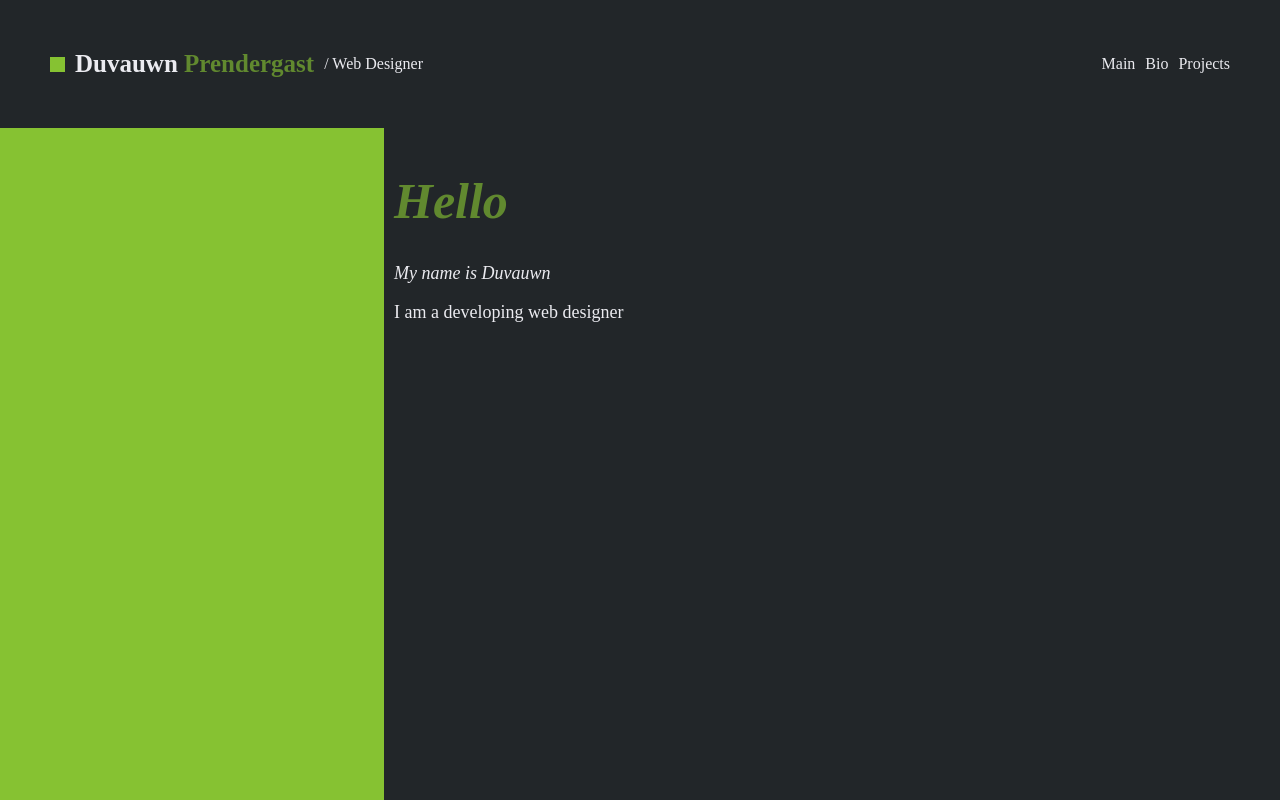
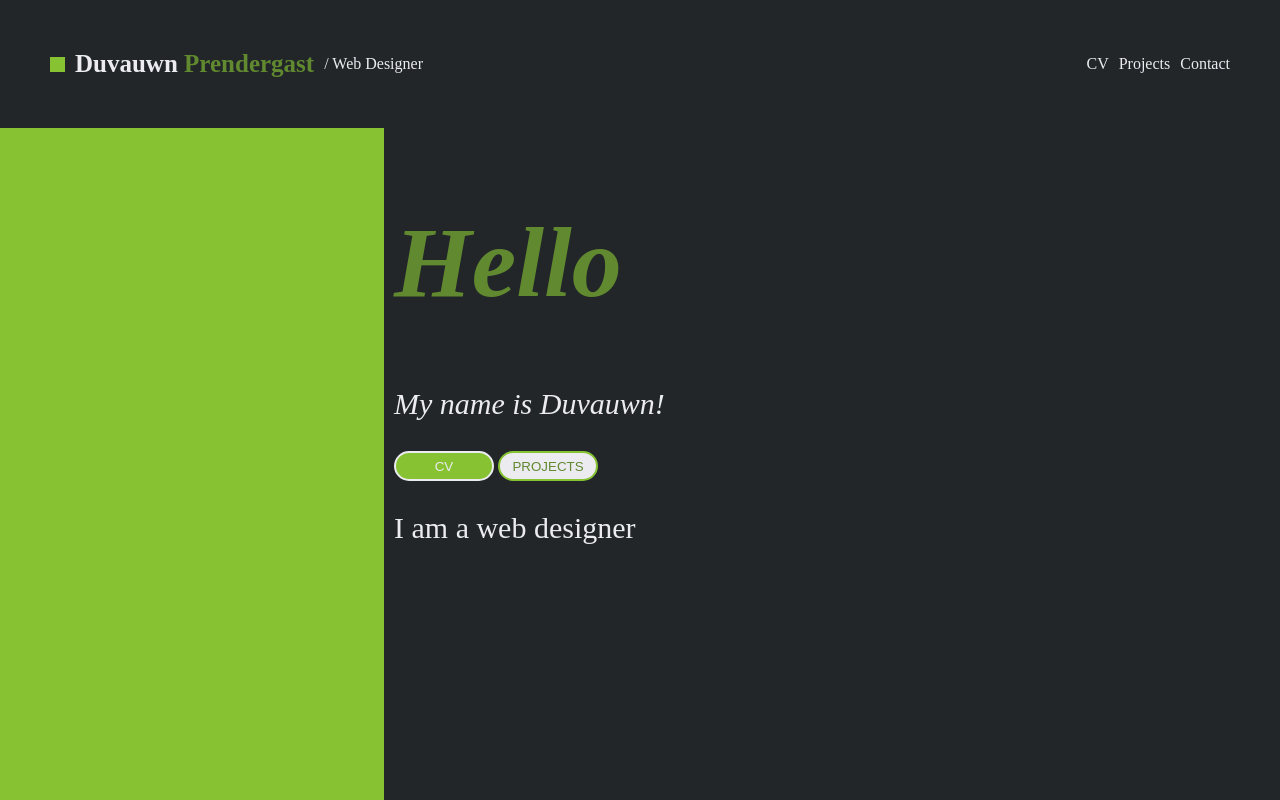
Before and after one commit to Duvauwn/web_learning_tangent, a plain HTML site: page index.html in a window 1280 px wide. Shown: the top 800 px of the page. Drawn offline with Linux system fonts and the light colour scheme.

Commit message:
index.html style.css

```diff
--- a/index.html
+++ b/index.html
@@ -11,17 +11,19 @@
         <ul class="nav">
             <li class="logos"><div class="logo"></div><strong>Duvauwn <span>Prendergast</span></strong></li>
             <li>/ Web Designer</li>
-            <li class="links">Main</li>
-            <li>Bio</li>
+            <li class="links">CV</li>
             <li>Projects</li>
+            <li>Contact</li>
         </ul>
     </div>
     <div class="full">
         <div class="side"></div>
         <div class="title">
         <h1><em>Hello</em></h1>
-        <p><em>My name is Duvauwn</em></p>
-        <p>I am a developing web designer</p>
+        <p><em>My name is Duvauwn!</em></p>
+        <button class="cv">CV</button>
+        <button class="projects">PROJECTS</button>
+        <p>I am a web designer</p>
         </div>
     </div>
 
--- a/style.css
+++ b/style.css
@@ -51,13 +51,30 @@ ul {
     padding:10px;
 }
 h1{
-    font-size:50px;
+    font-size:100px;
     color: #61892F;
 }
 .title p {
-    font-size: 18px;
+    font-size: 30px;
     color: #ebebf0;
-}/*footer*/
+}
+button {
+    margin: 0;
+    width:100px;
+    height:30px;
+    border-radius:15px;
+}
+.cv {
+    background-color: #86C232;
+    color:#ebebf0;
+    border: 2px solid #ebebf0;
+}
+.projects {
+    background-color: #ebebf0;
+    color: #61892F;
+    border: 2px solid #86C232;
+}
+/*footer*/
 .footer ul {
     display: flex;
     justify-content: flex-end;
```
